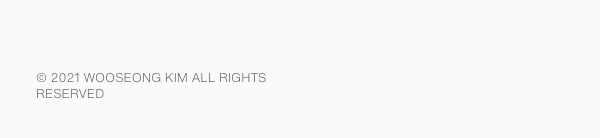
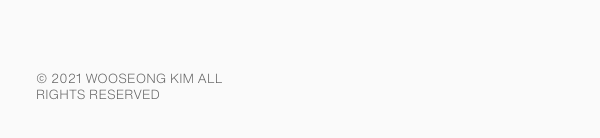
Before and after one commit to kylewskim/kylewskim.github.io, a React (Create React App) app: page /#/ in a window 600 px wide. Shown: the part 2141-2279 px from the top of the page. Built offline with nearby package versions, Linux system fonts and the light colour scheme.

Commit message:
copyright updated

```diff
--- a/src/routes/Home.css
+++ b/src/routes/Home.css
@@ -41,7 +41,7 @@
     }
 
     .text-copyright-wooseongkim {
-        font-size : 10px;
+        font-size : 11px;
         color : #5e5e5e;
     }
 }
@@ -70,7 +70,7 @@
     }
 
     .text-copyright-wooseongkim {
-        font-size : 12.5px;
+        font-size : 13px;
         color : #5e5e5e;
     }
 }
```
